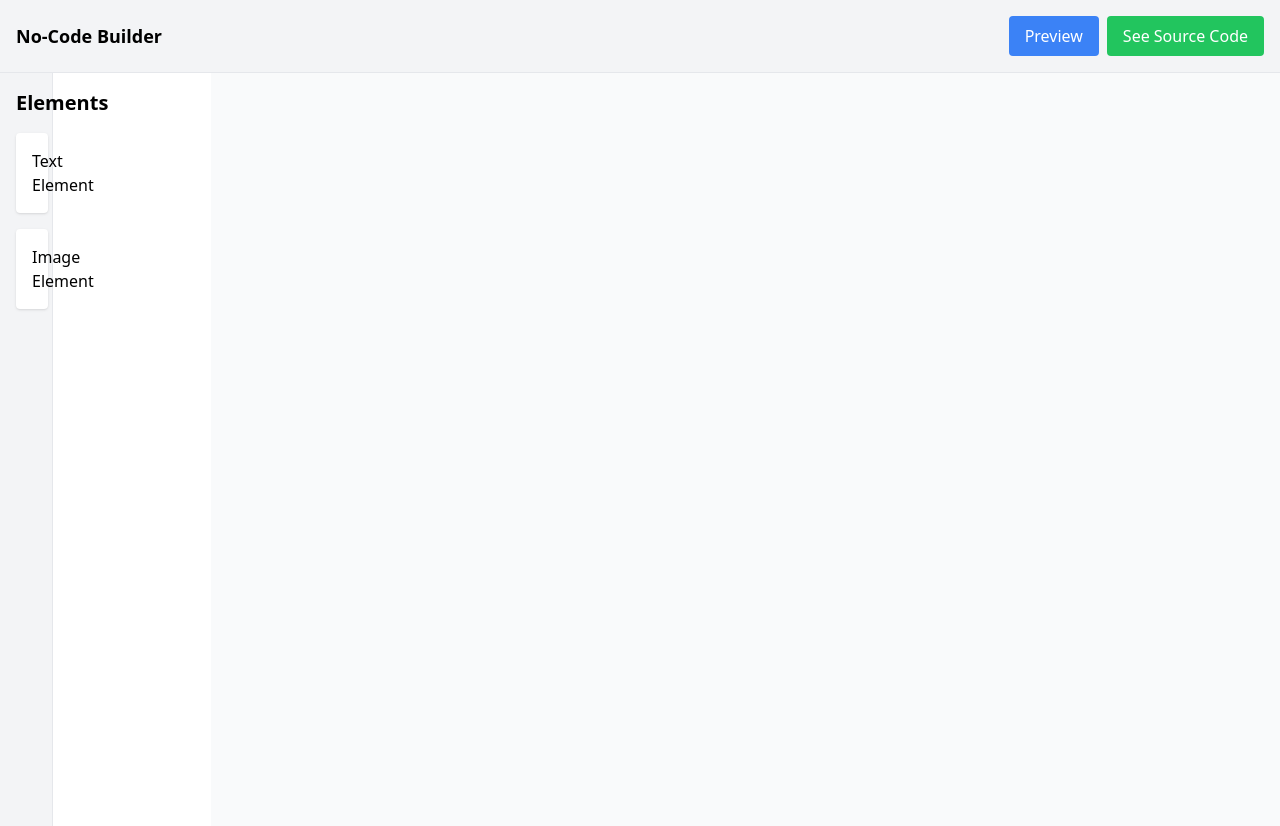
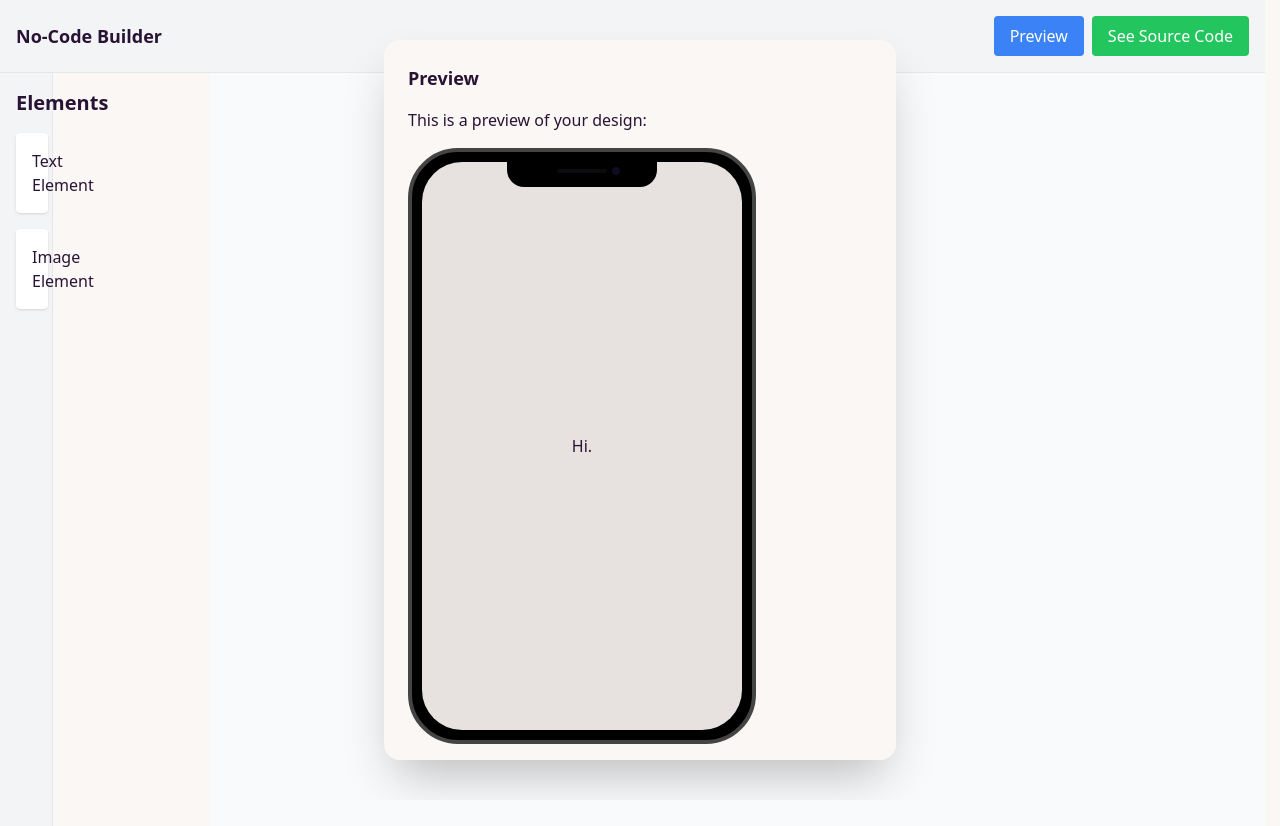
Before and after one commit to bymshihab/No-Code_Builder, a React (Create React App) app: page / in a window 1280 px wide. Both pictures are taken after a click on the button "Preview". Shown: the top 826 px of the page. Built offline with nearby package versions, Linux system fonts and the light colour scheme.

Commit message:
working on prevew modal

```diff
--- a/package.json
+++ b/package.json
@@ -34,5 +34,8 @@
       "last 1 firefox version",
       "last 1 safari version"
     ]
+  },
+  "devDependencies": {
+    "daisyui": "^4.12.13"
   }
 }
--- a/public/index.html
+++ b/public/index.html
@@ -1,5 +1,5 @@
 <!DOCTYPE html>
-<html lang="en">
+<html lang="en" data-theme="cupcake">
   <head>
     <meta charset="utf-8" />
     <link rel="icon" href="%PUBLIC_URL%/favicon.ico" />
--- a/src/components/PreviewModal.jsx
+++ b/src/components/PreviewModal.jsx
@@ -0,0 +1,25 @@
+import React from "react";
+
+const PreviewModal = ({ isOpen, onClose }) => {
+  return (
+    <dialog open={isOpen} className="modal">
+      <div className="modal-box">
+        <h3 className="font-bold text-lg">Preview</h3>
+        <p className="py-4">This is a preview of your design:</p>
+        <div className="mockup-phone">
+          <div className="camera"></div>
+          <div className="display">
+            <div className="artboard artboard-demo phone-1">Hi.</div>
+          </div>
+        </div>
+        <div className="modal-action">
+          <button className="btn" onClick={onClose}>
+            Close
+          </button>
+        </div>
+      </div>
+    </dialog>
+  );
+};
+
+export default PreviewModal;
--- a/src/components/TopBar.jsx
+++ b/src/components/TopBar.jsx
@@ -1,17 +1,32 @@
-import React from "react";
+import React, { useState } from "react";
+import PreviewModal from "./PreviewModal"; // Adjust the import path as necessary
 
-const TopBar = () => (
+const TopBar = () => {
+  const [isPreviewOpen, setPreviewOpen] = useState(false);
+
+  const openPreview = () => setPreviewOpen(true);
+  const closePreview = () => setPreviewOpen(false);
+
+  return (
     <div className="flex justify-between items-center p-4 bg-gray-100 border-b">
       <h1 className="text-lg font-bold">No-Code Builder</h1>
       <div>
-      <button className="bg-blue-500 text-white px-4 py-2 rounded mr-2">
+        <button
+          className="bg-blue-500 text-white px-4 py-2 rounded mr-2"
+          onClick={openPreview}
+        >
           Preview
         </button>
+
+        {/* Preview Modal */}
+        <PreviewModal isOpen={isPreviewOpen} onClose={closePreview} />
+
         <button className="bg-green-500 text-white px-4 py-2 rounded">
           See Source Code
         </button>
       </div>
     </div>
   );
+};
 
 export default TopBar;
--- a/tailwind.config.js
+++ b/tailwind.config.js
@@ -1,8 +1,8 @@
 /** @type {import('tailwindcss').Config} */
 module.exports = {
   content: ["./src/**/*.{js,jsx,ts,tsx}"],
-  theme: {
-    extend: {},
+  daisyui: {
+    themes: ["light", "dark", "cupcake"],
   },
-  plugins: [],
+  plugins: [require("daisyui")],
 };
```
Also changed, not shown: 1 other file (tests, documents, lock files or other folders). Lines whose indentation alone changed are shown as unchanged.
